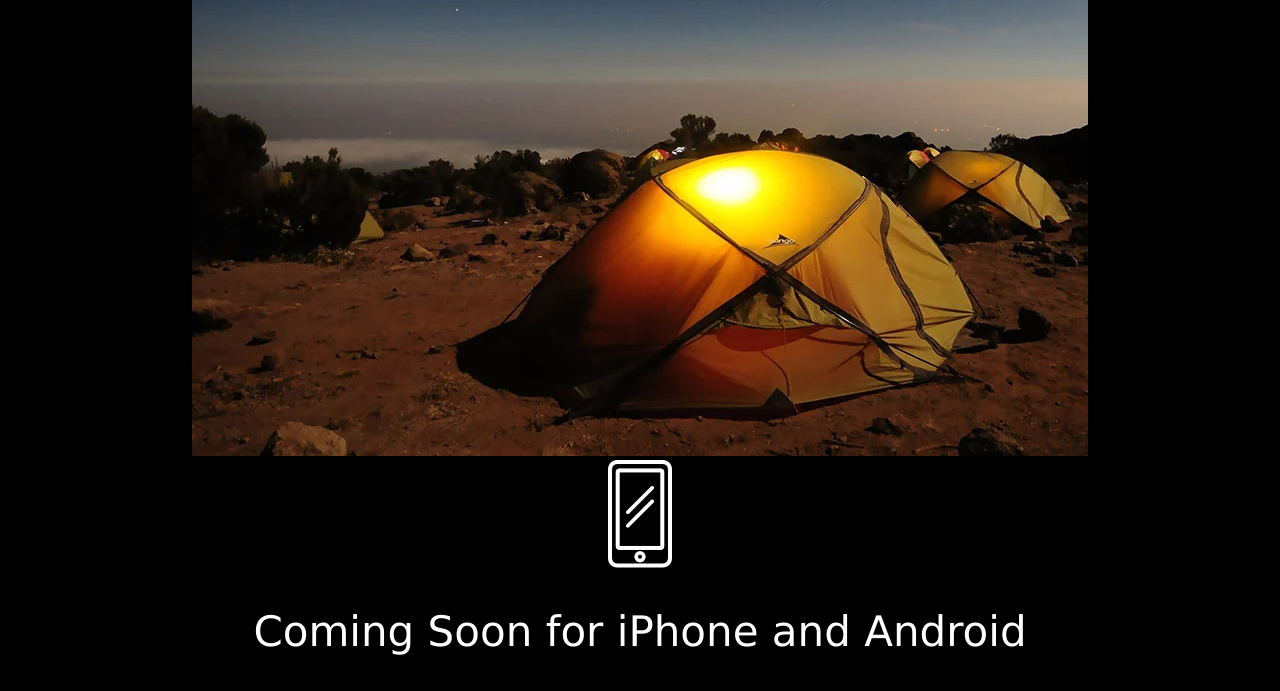
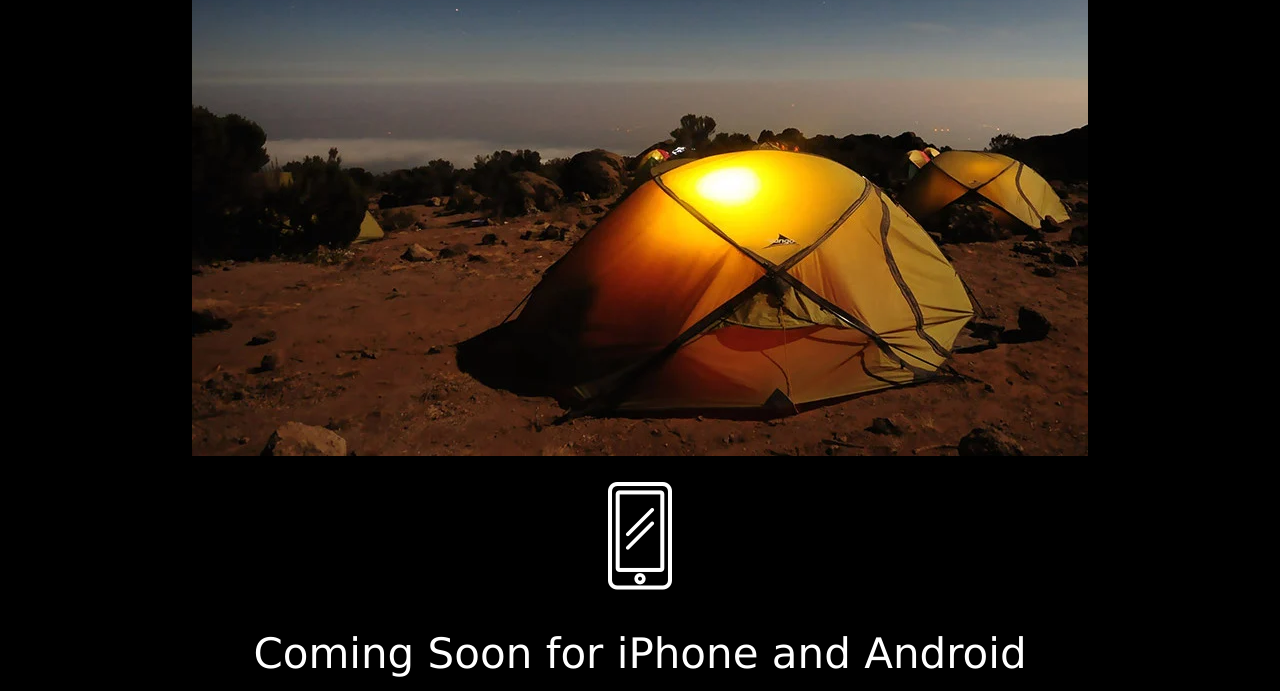
Before and after one commit to watmot/excursion, a plain HTML site: page index.html in a window 1280 px wide. Shown: the part 559-1250 px from the top of the page. Drawn offline with Linux system fonts and the light colour scheme.

Commit message:
Coming soon image top margin increased

```diff
--- a/resources/style.css
+++ b/resources/style.css
@@ -31,3 +31,7 @@ footer {
   color: aquamarine;
   font-size: 16px;
 }
+
+#coming-soon img {
+  margin-top: 22px;
+}
```
